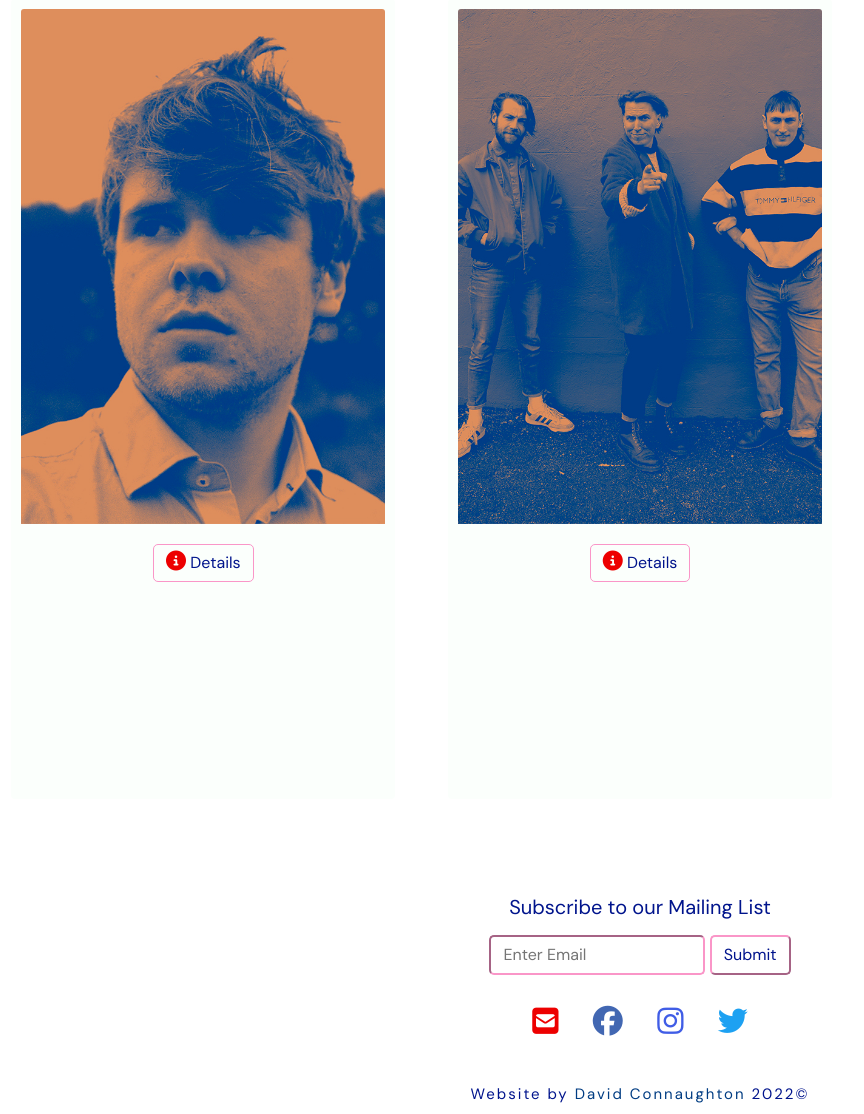
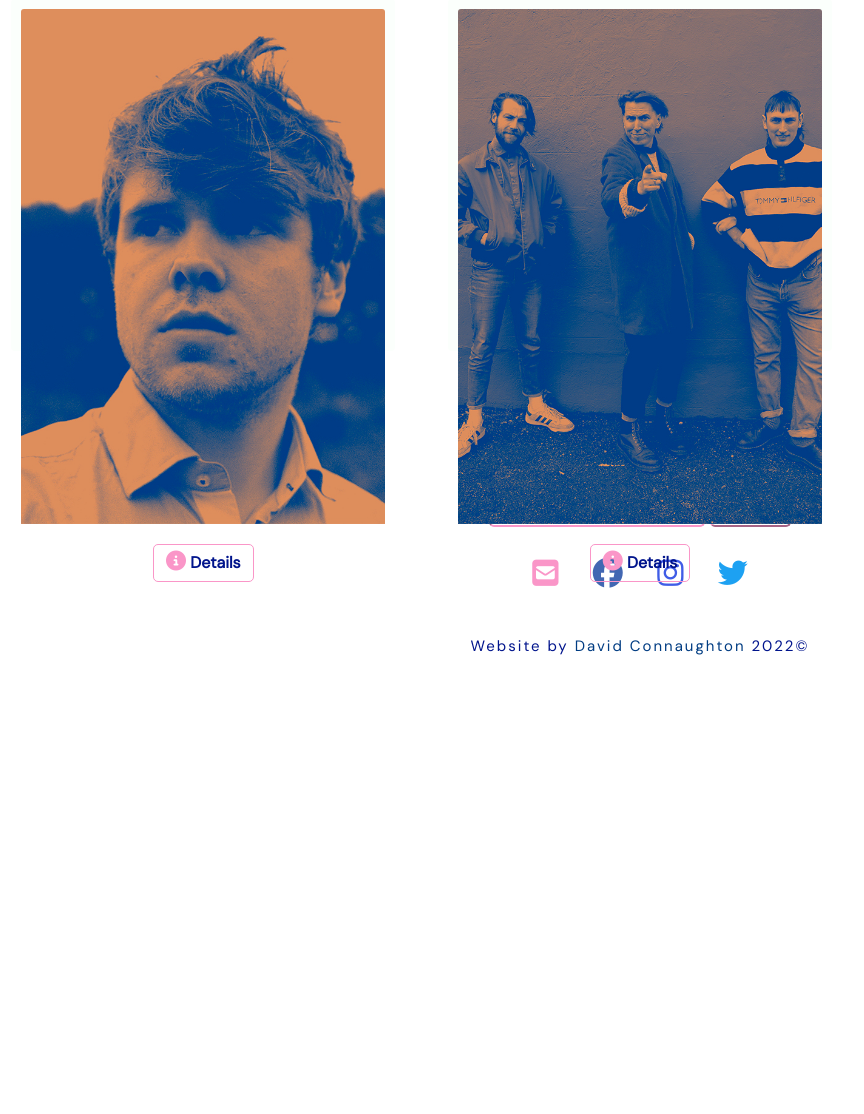
Before and after one commit to david-connaughton/dlrfolk, a Django app: page /concerts/ in a window 1280 px wide. Shown: the part 169-1283 px from the top of the page, without its empty margins (0-864 px from the left). After the commit the page ends 824 px from the top, so only its background shows below. Run offline with Django 3.2, Linux system fonts and the light colour scheme; data comes from the database, SQL or seed files in the repository; some libraries are stand-ins or nearby versions.

Commit message:
updated concerts.html & base.css

```diff
--- a/concerts/templates/concerts/concerts.html
+++ b/concerts/templates/concerts/concerts.html
@@ -35,7 +35,7 @@
                     <p>Show starts at {{ concert.time }} sharp</p> -->
                     <a href="{% url 'concert_details' concert.slug %}" class="btn btn-outline page-button">
                         <i class="fas fa-info-circle concert-info"></i>
-                        Details
+                        <strong>Details</strong>
                     </a>
                     <!-- <a href="{{ concert.tickets }}" class="btn btn-outline page-button text-center" target="_blank">
                         <i class="fas fa-ticket-alt concert-info"></i>
--- a/static/css/base.css
+++ b/static/css/base.css
@@ -212,7 +212,7 @@ a:hover {
 
 .fas,
 .fab {
-    color: #ED0000;
+    color: #fa96c8;
     font-size: 30px;
     padding: 10px;
     margin: 5px;
@@ -265,7 +265,7 @@ input {
 
 .card {
     width: 24rem;
-    height: 50rem;
+    height: 22rem;
 }
 
 /* .card-img-top {
@@ -306,7 +306,7 @@ input {
 }
 
 hr {
-    border: 1px solid #ffb428;
+    border: 1px solid #fa96c8;
 }
 
 .back-icon {
@@ -360,7 +360,7 @@ hr {
 
     .card {
         width: 18rem;
-        height: 36rem;
+        height: 18rem;
     }
 
     .concert-info {
@@ -419,7 +419,7 @@ hr {
 
     .card {
         width: 18rem;
-        height: 44rem;
+        height: 18rem;
     }
 
     #concert-image {
```
